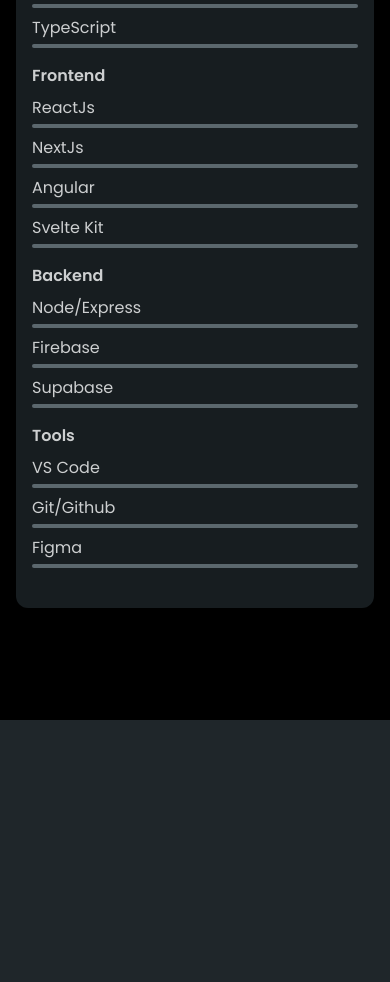
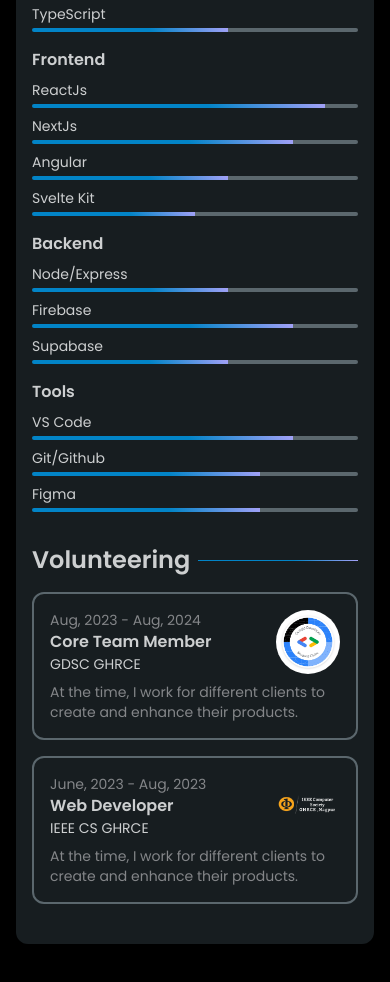
Before and after one commit to Kalpak43/new-portfolio, a Next.js app: page /resume in a window 390 px wide. Shown: the part 1346-2328 px from the top of the page. Before the commit the page ends 2066 px from the top, so only its background shows below. Built offline with nearby package versions, Linux system fonts and the light colour scheme.

Commit message:
UPDATE: Resume Page

```diff
--- a/src/app/globals.css
+++ b/src/app/globals.css
@@ -1,6 +1,10 @@
 @tailwind base;
 @tailwind components;
 @tailwind utilities;
+
+html {
+  scroll-behavior: smooth;
+}
 
 *::-webkit-scrollbar {
   width: 1em;
--- a/src/app/resume/page.tsx
+++ b/src/app/resume/page.tsx
@@ -1,3 +1,5 @@
+import ProficienctLine from "@/components/ProficienctLine";
+import VolunteeringCard from "@/components/VolunteeringCard";
 import React from "react";
 
 export default function page() {
@@ -65,11 +67,11 @@
         name: "Figma",
         proficiency: 70,
       },
-    ]
+    ],
   };
 
   return (
-    <main className="py-6 lg:px-10 space-y-8">
+    <main className="py-6 lg:px-10 space-y-8" id="resume">
       <div className="space-y-4">
         <h4 className="text-2xl font-[600]">Experience</h4>
         <div className="grid grid-cols-1 lg:grid-cols-2 gap-4">
@@ -104,67 +106,49 @@
           <div className="space-y-2">
             <h5 className="font-[600]">Programming Languages</h5>
             {skills.programmingLanguages.map((language, index) => {
-              return (
-                <div className="space-y-1" key={index}>
-                  <p>{language.name}</p>
-                  <div className="flex rounded-full overflow-hidden">
-                    <div
-                      className={`w-[${language.proficiency}%] h-1 bg-gradient-blue`}
-                    ></div>
-                    <div className="h-1 bg-accent flex-1"></div>
-                  </div>
-                </div>
-              );
+              return <ProficienctLine {...language} key={index} />;
             })}
           </div>
           <div className="space-y-2">
             <h5 className="font-[600]">Frontend</h5>
             {skills.frontend.map((language, index) => {
-              return (
-                <div className="space-y-1" key={100+index}>
-                  <p>{language.name}</p>
-                  <div className="flex rounded-full overflow-hidden">
-                    <div
-                      className={`w-[${language.proficiency}%] h-1 bg-gradient-blue`}
-                    ></div>
-                    <div className="h-1 bg-accent flex-1"></div>
-                  </div>
-                </div>
-              );
+              return <ProficienctLine {...language} key={100 + index} />;
             })}
           </div>
           <div className="space-y-2">
             <h5 className="font-[600]">Backend</h5>
             {skills.backend.map((language, index) => {
-              return (
-                <div className="space-y-1" key={200+index}>
-                  <p>{language.name}</p>
-                  <div className="flex rounded-full overflow-hidden">
-                    <div
-                      className={`w-[${language.proficiency}%] h-1 bg-gradient-blue`}
-                    ></div>
-                    <div className="h-1 bg-accent flex-1"></div>
-                  </div>
-                </div>
-              );
+              return <ProficienctLine {...language} key={200 + index} />;
             })}
           </div>
           <div className="space-y-2">
             <h5 className="font-[600]">Tools</h5>
             {skills.tools.map((language, index) => {
-              return (
-                <div className="space-y-1" key={300+index}>
-                  <p>{language.name}</p>
-                  <div className="flex rounded-full overflow-hidden">
-                    <div
-                      className={`w-[${language.proficiency}%] h-1 bg-gradient-blue`}
-                    ></div>
-                    <div className="h-1 bg-accent flex-1"></div>
+              return <ProficienctLine {...language} key={300 + index} />;
+            })}
           </div>
         </div>
-              );
-            })}
       </div>
+      <div className="space-y-4">
+        <div className="flex gap-2 items-center">
+          <h4 className="text-2xl font-[600]">Volunteering</h4>
+          <div className="h-[1px] bg-gradient-blue flex-1"></div>
+        </div>
+        <div className="grid grid-cols-1 lg:grid-cols-2 gap-4">
+          <VolunteeringCard
+            duration="Aug, 2023 - Aug, 2024"
+            role="Core Team Member"
+            organization="GDSC GHRCE"
+            description="At the time, I work for different clients to create and enhance their products."
+            badge="/assets/images/volunteering/badge.webp"
+          />
+          <VolunteeringCard
+            duration="June, 2023 - Aug, 2023"
+            role="Web Developer"
+            organization="IEEE CS GHRCE"
+            description="At the time, I work for different clients to create and enhance their products."
+            badge="/assets/images/volunteering/ieee-logo.webp"
+          />
         </div>
       </div>
     </main>
--- a/src/components/Navbar.tsx
+++ b/src/components/Navbar.tsx
@@ -23,7 +23,7 @@
   return (
     <div className="rounded-xl bg-base-300 p-4 flex justify-center lg:justify-between items-center gap-4 fixed lg:static bottom-0 left-0 right-0 mx-4 lg:mx-0 my-4 lg:my-0 z-50 shadow-blue lg:shadow-none">
       <h3 className="font-bold uppercase hidden lg:block">
-        {links.find((link) => link.href === pathname)?.label}
+        {links.find((link) => link.href.split("#")[0] === pathname)?.label}
       </h3>
       <nav className="flex gap-4">
         {" "}
@@ -33,7 +33,7 @@
               href={link.href}
               key={link.label}
               className={`btn btn-square ${
-                pathname === link.href ? "bg-gradient-blue" : "btn-accent"
+                pathname === link.href.split("#")[0] ? "bg-gradient-blue" : "btn-accent"
               }`}
             >
               <span className="text-center">{icons[link.icon]}</span>
--- /dev/null
+++ b/src/components/ProficienctLine.tsx
@@ -0,0 +1,29 @@
+"use client";
+
+import React, { useEffect, useRef } from "react";
+
+export default function ProficienctLine({
+  name,
+  proficiency,
+}: {
+  name: String;
+  proficiency: number;
+}) {
+  const lineRef = useRef<HTMLDivElement | null>(null);
+
+  useEffect(() => {
+    if (lineRef.current) {
+      lineRef.current.style.width = `${proficiency}%`;
+    }
+  }, [proficiency]);
+
+  return (
+    <div className="space-y-1">
+      <p className="text-sm">{name}</p>
+      <div className="flex rounded-full overflow-hidden">
+        <div className={`h-1 bg-gradient-blue`} ref={lineRef}></div>
+        <div className="h-1 bg-accent flex-1"></div>
+      </div>
+    </div>
+  );
+}
--- /dev/null
+++ b/src/components/VolunteeringCard.tsx
@@ -0,0 +1,38 @@
+import Image from "next/image";
+import React from "react";
+
+export default function VolunteeringCard({
+  duration,
+  role,
+  organization,
+  description,
+  badge,
+}: {
+  duration: string;
+  role: string;
+  organization: string;
+  description: string;
+  badge: string;
+}) {
+  return (
+    <div className="rounded-xl border-2 border-accent p-4 space-y-2">
+      <div className="flex items-center justify-between gap-x-4">
+        <div>
+          <p className="text-sm text-secondary">{duration}</p>
+          <h5 className="font-[600]">{role}</h5>
+          <h6 className="text-sm">{organization}</h6>
+        </div>
+        <Image
+          src={badge}
+          width={300}
+          height={300}
+          alt="Core Team Badge"
+          className="rounded-full max-w-[4rem] aspect-square object-contain"
+        />
+      </div>
+      <div>
+        <p className="text-sm text-secondary">{description}</p>
+      </div>
+    </div>
+  );
+}
--- a/src/constants/links.ts
+++ b/src/constants/links.ts
@@ -5,7 +5,7 @@
     icon: 0,
   },
   {
-    href: "/resume",
+    href: "/resume#resume",
     label: "Resume",
     icon: 1,
   },
```
Also changed, not shown: public/assets/images/volunteering/badge.webp (added), public/assets/images/volunteering/ieee-logo.webp (added). Lines whose indentation alone changed are shown as unchanged.
